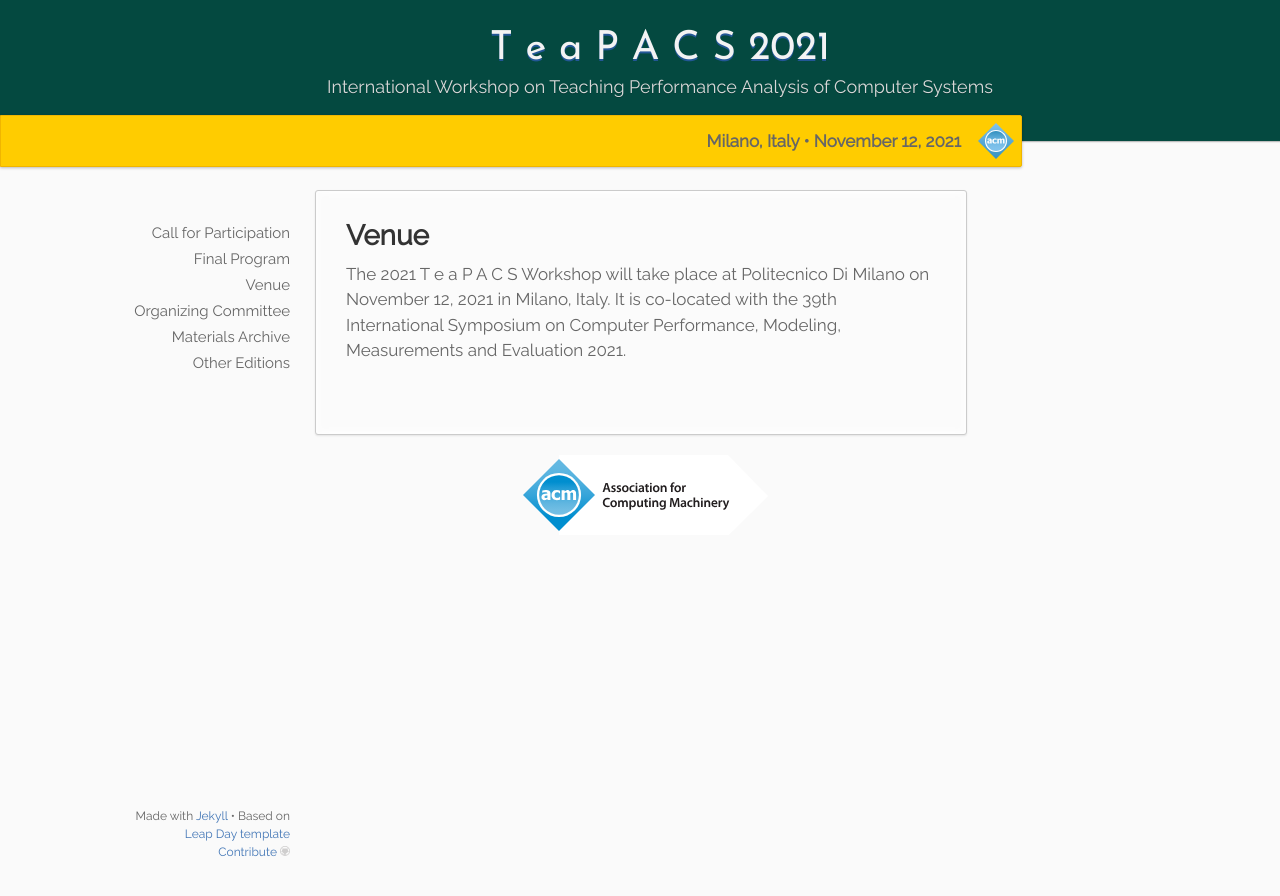
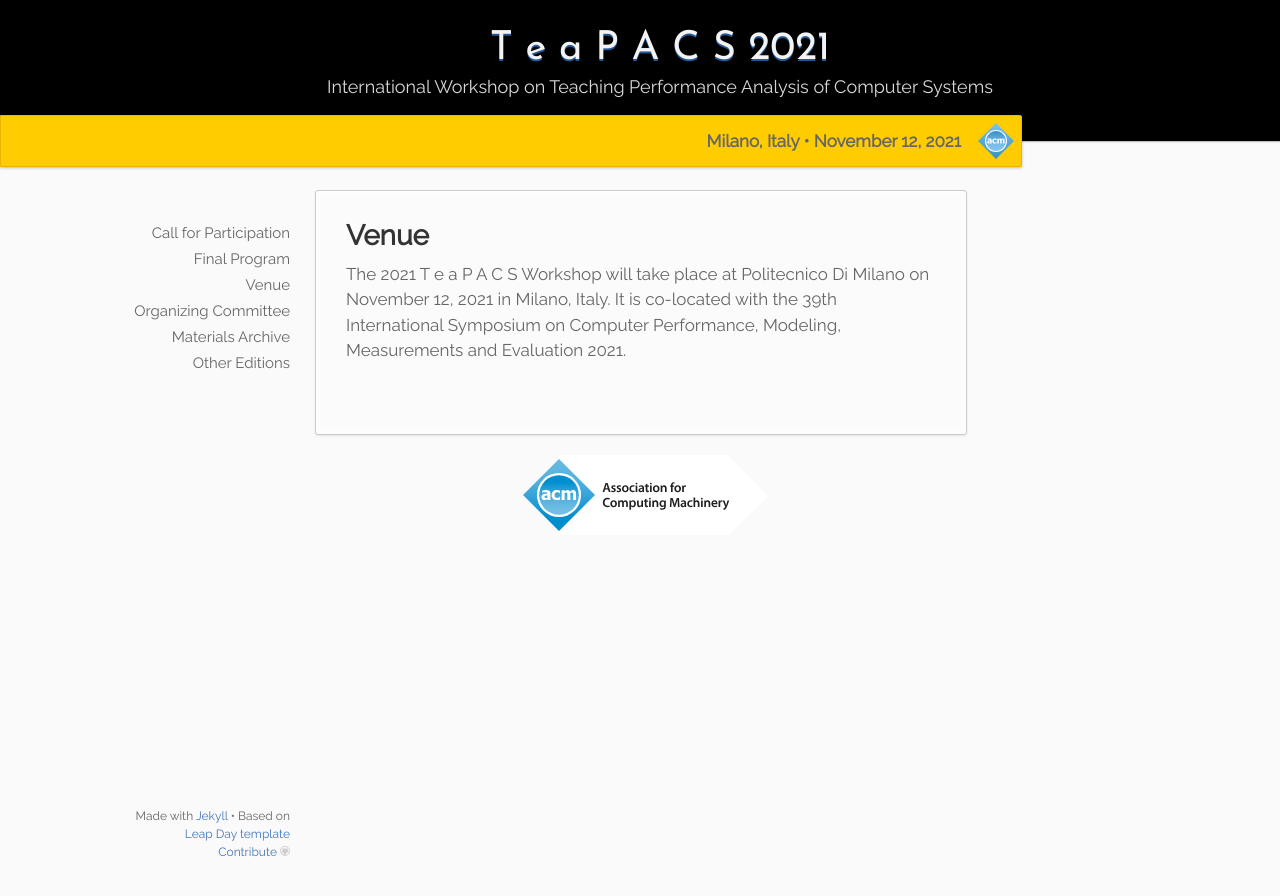
Before and after one commit to alessandropellegrini/teapacs.github.io, a Jekyll site: the page built from _2021/07.venue.md, in a window 1280 px wide. Shown: the top 896 px of the page. Built offline with Jekyll 4.4.1, drawn with Linux system fonts in a browser that asks for light colours.

Commit message:
Update _config.yml

```diff
--- a/_config.yml
+++ b/_config.yml
@@ -26,14 +26,14 @@ collections:
     venue: "Orlando, FL, USA"
     location: "Orlando World Marriott"
     dates: "June 19, 2023"
-    header: "background.png"
+    header: "backgroundBlack.png"
   '2021':
     output: true
     permalink: /:collection/:title
     venue: "Milano, Italy"
     location: Politecnico Di Milano
     dates: "November 12, 2021"
-    header: "background.png"
+    header: "backgroundBlack.png"
 
 # You are not likely expected to touch below this line
 exclude: [README.md, LICENSE]
```
